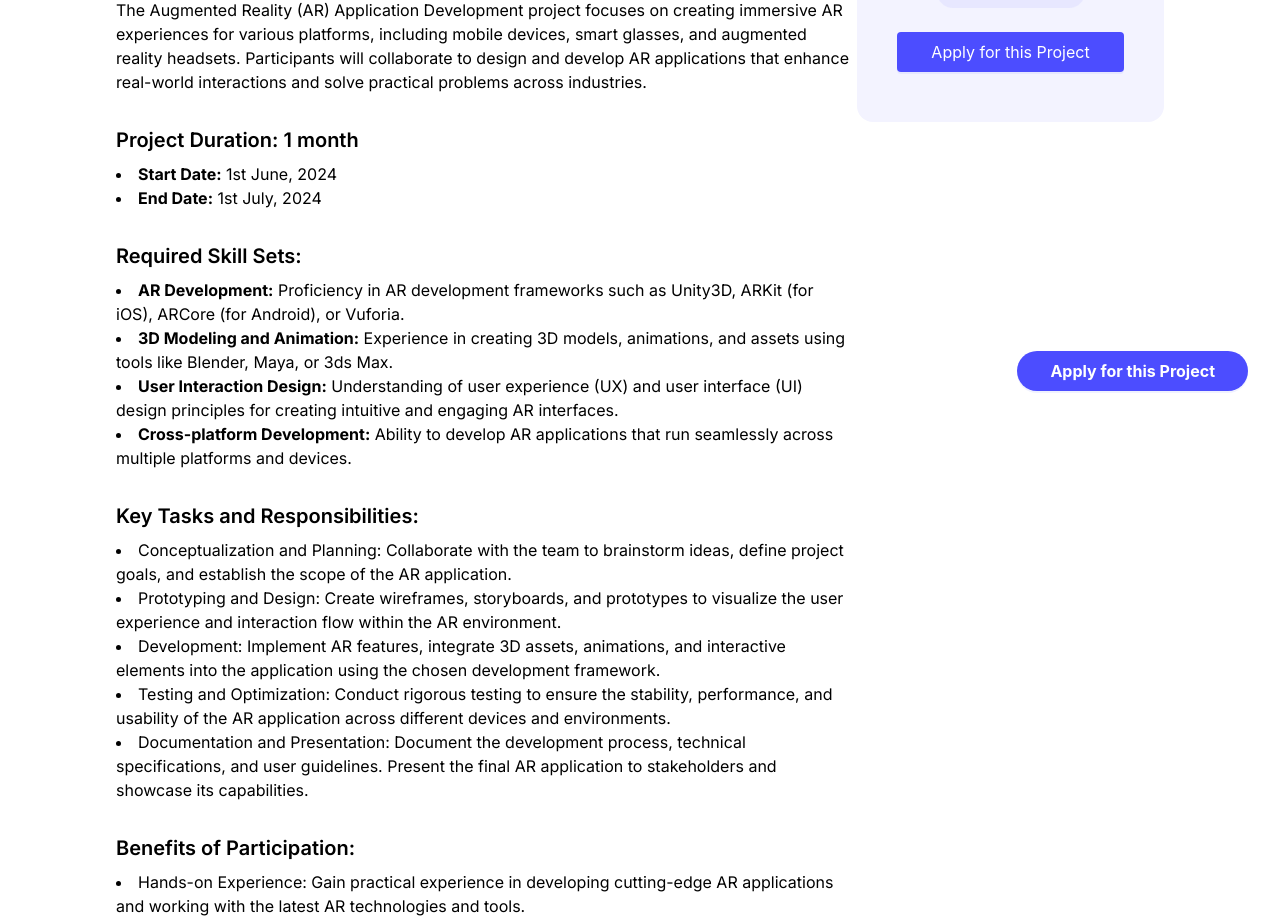
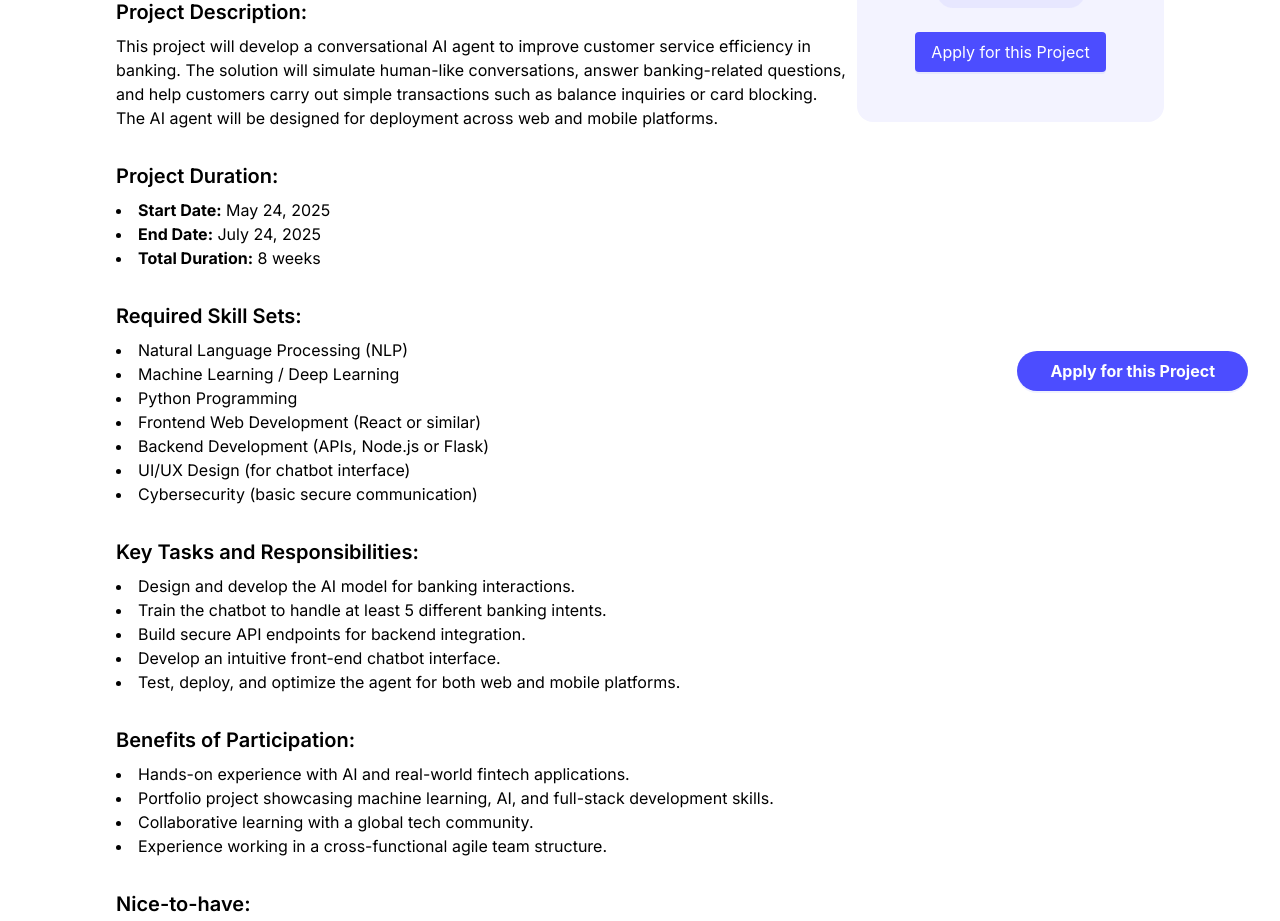
Before and after one commit to techtalentscity/techtalentscity.github.io, a React (Vite) app: page /projects/1 in a window 1280 px wide. Shown: the part 377-1298 px from the top of the page. Built offline with nearby package versions, Linux system fonts and the light colour scheme.

Commit message:
Update index.jsx

```diff
--- a/src/Pages/ProjectDetail/index.jsx
+++ b/src/Pages/ProjectDetail/index.jsx
@@ -12,72 +12,81 @@ const ProjectDetail = () => {
           <LuArrowLeftToLine /> <span>Back to projects</span>
         </Link>
         <p className="text-sm text-gray-500 mb-2">Published on May 16, 2024</p>
-        <h1 className="text-3xl font-bold mb-4">Augmented Reality (AR) Application Development</h1>
+        <h1 className="text-3xl font-bold mb-4">Building an AI-powered Agent for Customer Engagement</h1>
         <p className="text-[#131518] mb-2">Full-Time / Remote / <span className="text-red-500">Free</span></p>
 
         <div className="mb-8">
           <h2 className="text-xl font-semibold mb-2">Project Description:</h2>
           <p>
-            The Augmented Reality (AR) Application Development project focuses on creating immersive AR experiences for various platforms, including mobile devices, smart glasses, and augmented reality headsets. Participants will collaborate to design and develop AR applications that enhance real-world interactions and solve practical problems across industries.
+            This project will develop a conversational AI agent to improve customer service efficiency in banking. The solution will simulate human-like conversations, answer banking-related questions, and help customers carry out simple transactions such as balance inquiries or card blocking. The AI agent will be designed for deployment across web and mobile platforms.
           </p>
         </div>
 
         <div className="mb-8">
-          <h2 className="text-xl font-semibold mb-2">Project Duration: 1 month</h2>
+          <h2 className="text-xl font-semibold mb-2">Project Duration:</h2>
           <ul className="list-disc list-inside">
-            <li><strong>Start Date:</strong> 1st June, 2024</li>
-            <li><strong>End Date:</strong> 1st July, 2024</li>
+            <li><strong>Start Date:</strong> May 24, 2025</li>
+            <li><strong>End Date:</strong> July 24, 2025</li>
+            <li><strong>Total Duration:</strong> 8 weeks</li>
           </ul>
         </div>
 
         <div className="mb-8">
           <h2 className="text-xl font-semibold mb-2">Required Skill Sets:</h2>
           <ul className="list-disc list-inside">
-            <li><strong>AR Development:</strong> Proficiency in AR development frameworks such as Unity3D, ARKit (for iOS), ARCore (for Android), or Vuforia.</li>
-            <li><strong>3D Modeling and Animation:</strong> Experience in creating 3D models, animations, and assets using tools like Blender, Maya, or 3ds Max.</li>
-            <li><strong>User Interaction Design:</strong> Understanding of user experience (UX) and user interface (UI) design principles for creating intuitive and engaging AR interfaces.</li>
-            <li><strong>Cross-platform Development:</strong> Ability to develop AR applications that run seamlessly across multiple platforms and devices.</li>
+            <li>Natural Language Processing (NLP)</li>
+            <li>Machine Learning / Deep Learning</li>
+            <li>Python Programming</li>
+            <li>Frontend Web Development (React or similar)</li>
+            <li>Backend Development (APIs, Node.js or Flask)</li>
+            <li>UI/UX Design (for chatbot interface)</li>
+            <li>Cybersecurity (basic secure communication)</li>
           </ul>
         </div>
 
         <div className="mb-8">
           <h2 className="text-xl font-semibold mb-2">Key Tasks and Responsibilities:</h2>
           <ul className="list-disc list-inside">
-            <li>Conceptualization and Planning: Collaborate with the team to brainstorm ideas, define project goals, and establish the scope of the AR application.</li>
-            <li>Prototyping and Design: Create wireframes, storyboards, and prototypes to visualize the user experience and interaction flow within the AR environment.</li>
-            <li>Development: Implement AR features, integrate 3D assets, animations, and interactive elements into the application using the chosen development framework.</li>
-            <li>Testing and Optimization: Conduct rigorous testing to ensure the stability, performance, and usability of the AR application across different devices and environments.</li>
-            <li>Documentation and Presentation: Document the development process, technical specifications, and user guidelines. Present the final AR application to stakeholders and showcase its capabilities.</li>
+            <li>Design and develop the AI model for banking interactions.</li>
+            <li>Train the chatbot to handle at least 5 different banking intents.</li>
+            <li>Build secure API endpoints for backend integration.</li>
+            <li>Develop an intuitive front-end chatbot interface.</li>
+            <li>Test, deploy, and optimize the agent for both web and mobile platforms.</li>
           </ul>
         </div>
 
         <div className="mb-8">
           <h2 className="text-xl font-semibold mb-2">Benefits of Participation:</h2>
           <ul className="list-disc list-inside">
-            <li>Hands-on Experience: Gain practical experience in developing cutting-edge AR applications and working with the latest AR technologies and tools.</li>
-            <li>Portfolio Enhancement: Add a unique and innovative project to your portfolio that demonstrates your proficiency in AR development and design.</li>
-            <li>Collaborative Learning: Collaborate with talented individuals from diverse backgrounds, share knowledge, and learn new skills in a collaborative environment.</li>
-            <li>Industry-Relevant Skills: Acquire skills and expertise that are in high demand in industries such as gaming, education, healthcare, retail, and marketing.</li>
+            <li>Hands-on experience with AI and real-world fintech applications.</li>
+            <li>Portfolio project showcasing machine learning, AI, and full-stack development skills.</li>
+            <li>Collaborative learning with a global tech community.</li>
+            <li>Experience working in a cross-functional agile team structure.</li>
           </ul>
         </div>
 
         <div className="mb-8">
           <h2 className="text-xl font-semibold mb-2">Nice-to-have:</h2>
           <ul className="list-disc list-inside">
-            <li>Timezone: CET (+/- 3 hours)</li>
-            <li>Azure certifications in Cloud development and architecture would be a plus.</li>
+            <li>Experience with LLM (Large Language Model) APIs (e.g., OpenAI, HuggingFace)</li>
+            <li>Experience integrating AI into mobile apps (Flutter, React Native)</li>
+            <li>Experience working on fintech or banking platforms.</li>
           </ul>
         </div>
 
         <div className="fixed bottom-8 right-8">
-          <Button type="primary" size="large" className="rounded-full px-8 py-4 font-bold">
-            Apply for this Project
-          </Button>
+          <a href="https://docs.google.com/forms/d/e/1FAIpQLScIbS6ykk3RY8bXUJRg52oikbt8mcvu8eOdj2x3w9xTeFeKmg/viewform" target="_blank" rel="noopener noreferrer">
+            <Button type="primary" size="large" className="rounded-full px-8 py-4 font-bold">
+              Apply for this Project
+            </Button>
+          </a>
         </div>
       </div>
       <div className='shrink-0 w-[307px] h-[312px] rounded-2xl p-10 bg-[#F3F3FF] flex justify-center items-center flex-col gap-6'>
         <img src={logo} alt="Project Logo" className="w-[148px] h-[148px] object-cover" />
-        <Button type="primary" size="large" block>Apply for this Project</Button>
+        <a href="https://docs.google.com/forms/d/e/1FAIpQLScIbS6ykk3RY8bXUJRg52oikbt8mcvu8eOdj2x3w9xTeFeKmg/viewform" target="_blank" rel="noopener noreferrer">
+          <Button type="primary" size="large" block>Apply for this Project</Button>
+        </a>
       </div>
     </Container>
   );
```
